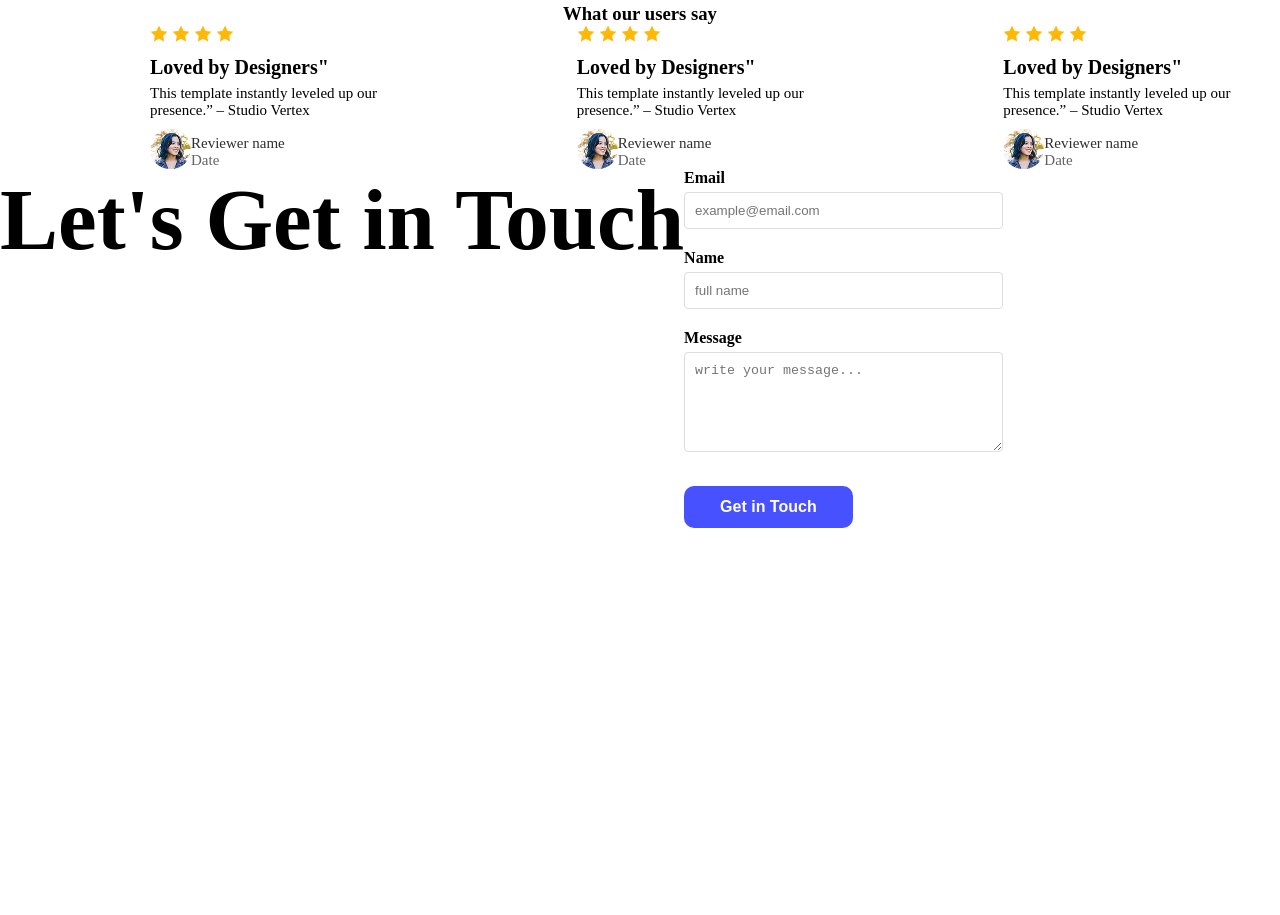
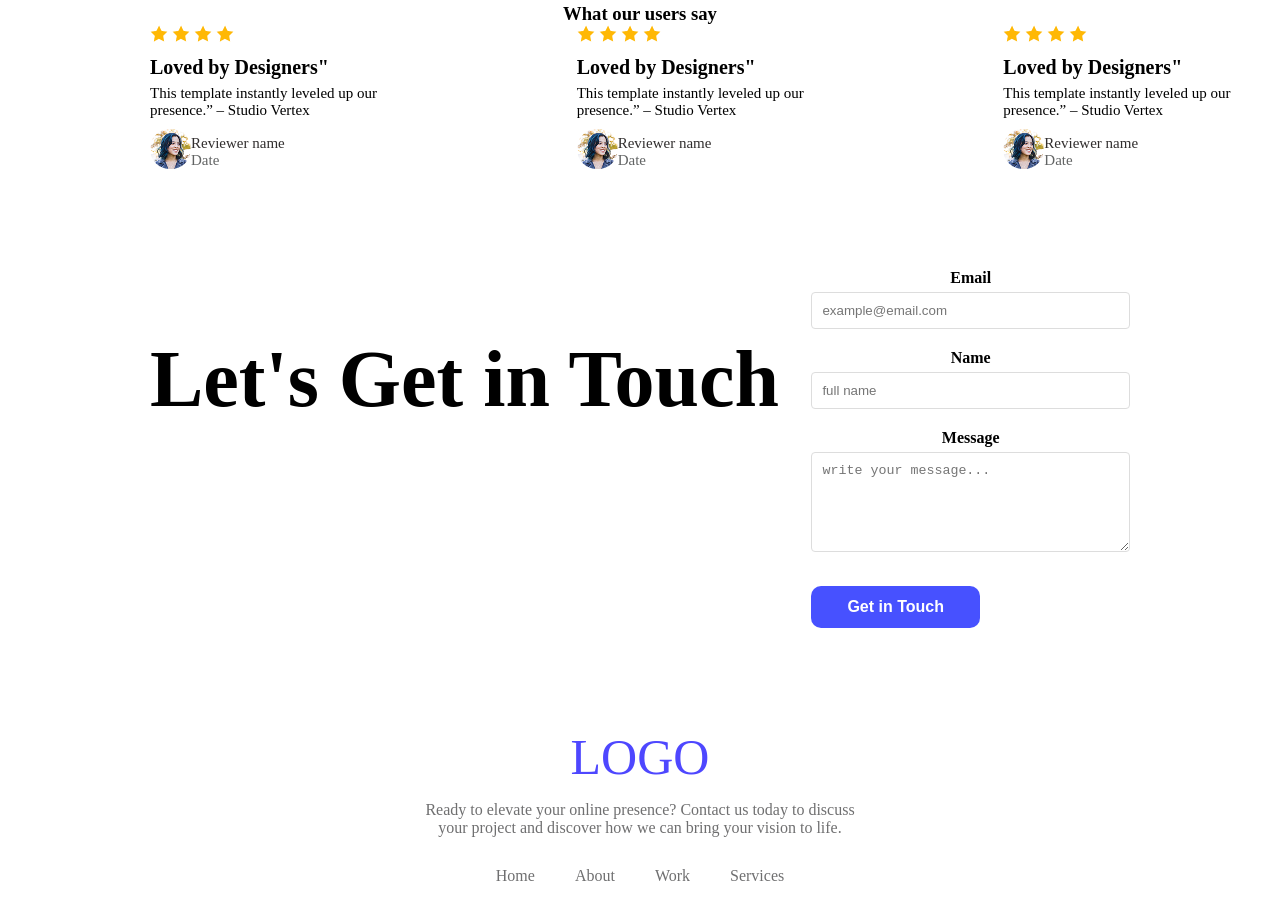
Before and after one commit to JannatunNayeemAnika/first-assignment, a plain HTML site: page index.html in a window 1280 px wide. Shown: the part 1780-2695 px from the top of the page. Before the commit the page ends 2308 px from the top, so only its background shows below. Drawn offline with Linux system fonts and the light colour scheme.

Commit message:
add many many new things

```diff
--- a/Style/style.css
+++ b/Style/style.css
@@ -215,10 +215,38 @@ button:hover {
     max-width: fit-content;
 }
 .anotherhead{
-    font-size:87px;
+    font-size:80px;
     font-weight: bold;
+    margin-left: 150px;
+    padding-top: 65px;
 
 }
 .hello{
     display:flex;
+    margin-top: 100px;
+    justify-content: space-between;
+    text-align: center;
+    margin-right: 150px;
 }
+.logo{
+    text-align: center;
+    justify-content: center;
+    font-size:50px ;
+    color:#4E47FF ;
+    margin-top: 100px;
+}
+.prara{
+    text-align: center;
+    justify-content: center;
+    font-size: 20;
+    color: #6f6f70;
+    margin-top: 15px;
+}
+.named{
+display: flex;
+justify-content: center;
+text-align: center;
+margin: 30px 452px;
+gap: 40px;
+color: #6f6f70;
+}
--- a/index.html
+++ b/index.html
@@ -150,6 +150,15 @@
       </section>
     </main>
     <footer>
+      <div class="logo">LOGO</div>
+      <div class="prara">Ready to elevate your online presence? Contact us today to discuss <br> your project and discover how we can bring your vision to life.</div>
+      <section class="named">
+      <div>Home</div>
+      <div>About</div>
+      <div>Work</div>
+      <div>Services</div>
+      </section>
+
 
      </footer>
 
```
